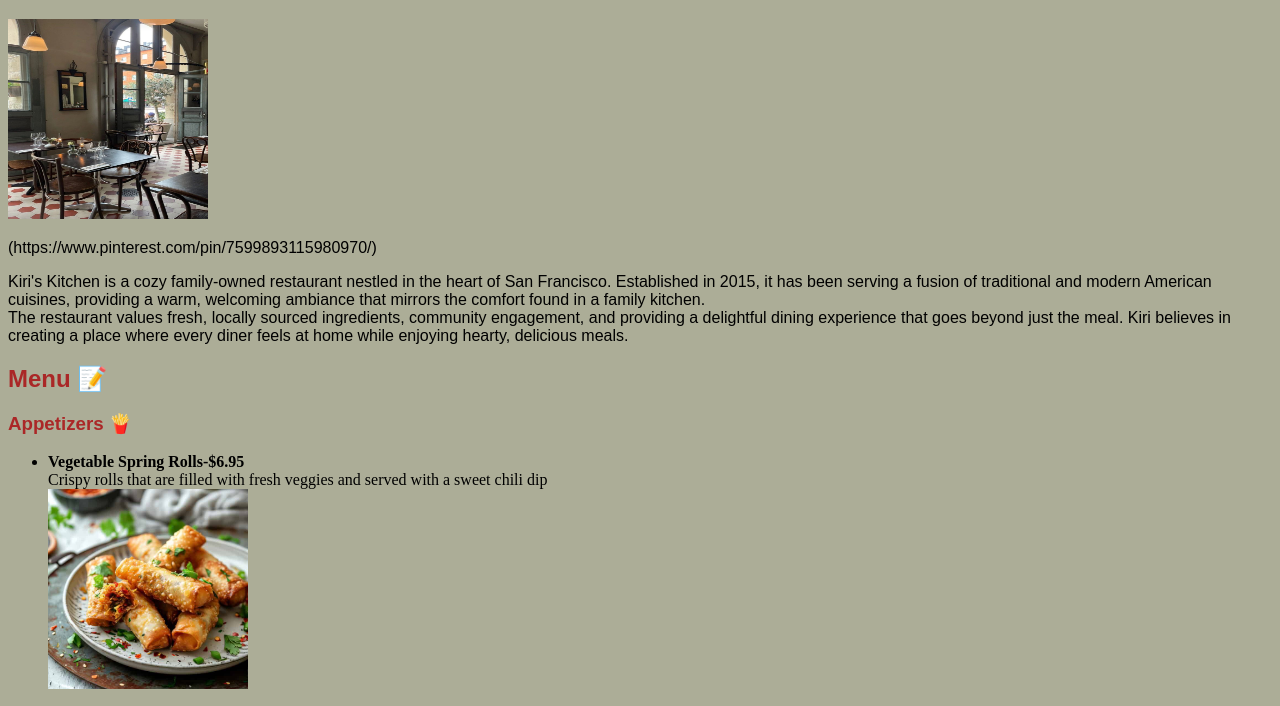
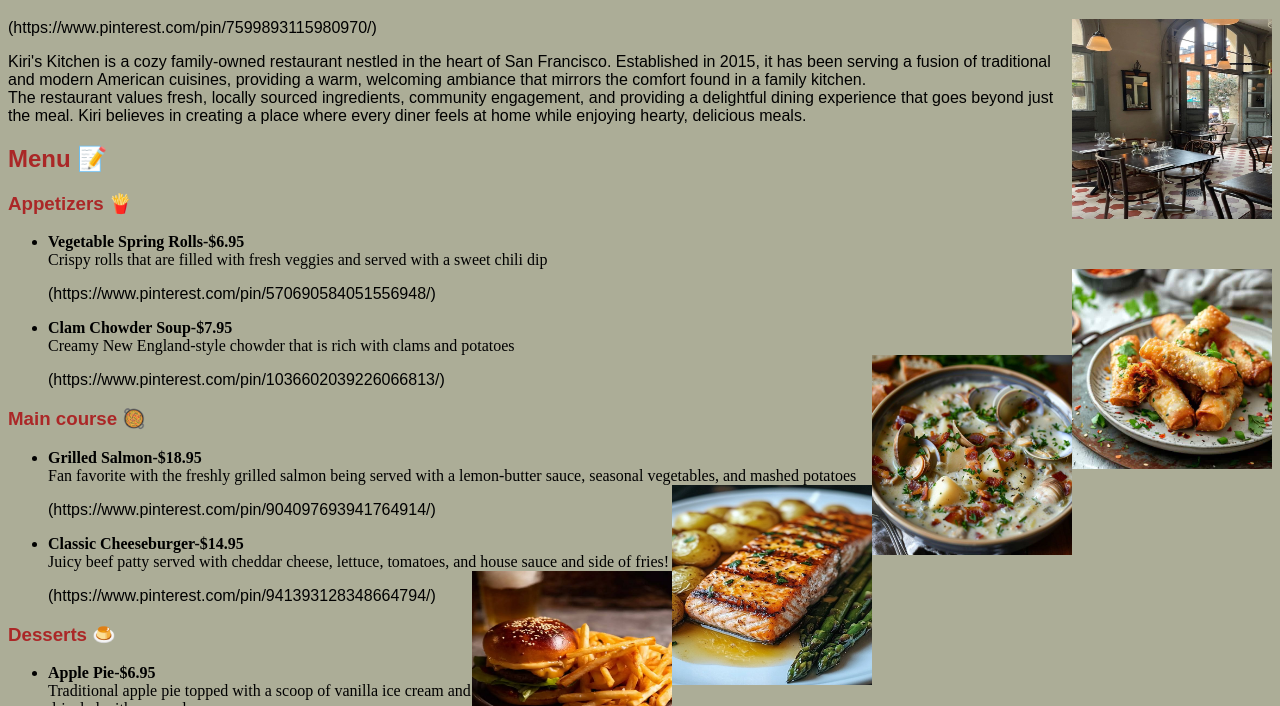
Before and after one commit to ArmaR23/lesson5_activity.html, a plain HTML site: page index.html in a window 1280 px wide. Shown: the part 88-794 px from the top of the page. Drawn offline with Linux system fonts and the light colour scheme.

Commit message:
Update style.css

```diff
--- a/style.css
+++ b/style.css
@@ -27,7 +27,7 @@ p{
   font-family: arial;
 }
 img{
-  float: middle;
+  float: right;
   width: 200px;
   height:200px;
 }
```
